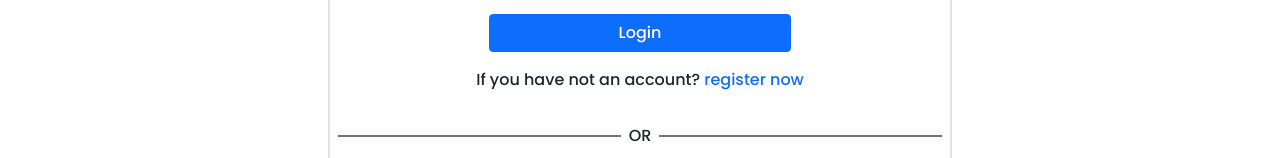
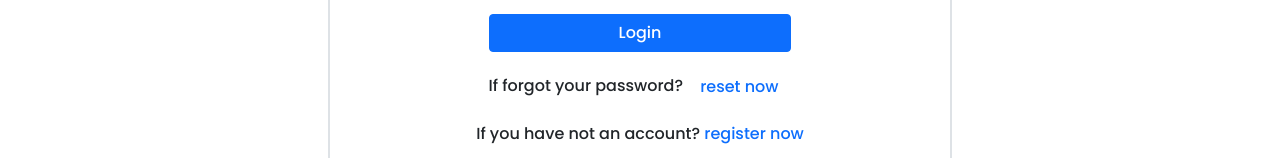
Before and after one commit to arifmia1129/laptop-city-client, a React (Create React App) app: page /login in a window 1280 px wide. Shown: the part 269-427 px from the top of the page. Built offline with nearby package versions, Linux system fonts and the light colour scheme; no server answers.

Commit message:
password reset added

```diff
--- a/src/pages/Authentication/Login.js
+++ b/src/pages/Authentication/Login.js
@@ -1,6 +1,6 @@
-import React from 'react';
+import React, { useRef } from 'react';
 import { Button, Form } from 'react-bootstrap';
-import { useSignInWithEmailAndPassword } from 'react-firebase-hooks/auth';
+import { useSendPasswordResetEmail, useSignInWithEmailAndPassword } from 'react-firebase-hooks/auth';
 import { Link, useLocation, useNavigate } from 'react-router-dom';
 import { toast, ToastContainer } from 'react-toastify';
 import auth from '../../firebase.init';
@@ -11,6 +11,10 @@ import useToken from "../../hooks/useToken";
 const Login = () => {
     const navigate = useNavigate();
     const location = useLocation();
+    const emailRef = useRef("");
+    const passRef = useRef("");
+
+
     const from = location.state?.from?.pathname || "/";
     const [
         signInWithEmailAndPassword,
@@ -19,7 +23,10 @@ const Login = () => {
         error,
     ] = useSignInWithEmailAndPassword(auth);
 
-    const [token] = useToken(user);
+    const [sendPasswordResetEmail, sending] = useSendPasswordResetEmail(auth);
+
+
+    const [token] = useToken();
     if (error) {
         toast(error.message);
     }
@@ -27,23 +34,34 @@ const Login = () => {
     if (loading) {
         return <Loading></Loading>
     }
-    if (user) {
+    if (token) {
         navigate(from, { replace: true });
     }
 
 
     const handleFormSubmit = e => {
         e.preventDefault();
-        const email = e.target.email.value;
-        const password = e.target.password.value;
+        const email = emailRef?.current?.value;
+        const password = passRef?.current?.value;
         signInWithEmailAndPassword(email, password);
+    }
+
+    const handleReset = async () => {
+        const email = emailRef?.current?.value;
+        if (email) {
+            await sendPasswordResetEmail(email);
+            toast('Sent email');
+        }
+        else {
+            toast("Enter your email address");
+        }
     }
     return (
         <div className="p-3">
             <Form className='user-form border border-2 p-2 rounded mx-auto' onSubmit={handleFormSubmit}>
                 <Form.Group className="mb-3" controlId="formBasicEmail">
                     <Form.Label>Email address</Form.Label>
-                    <Form.Control type="email" name="email" placeholder="Enter email" />
+                    <Form.Control ref={emailRef} type="email" name="email" placeholder="Enter email" />
                     <Form.Text className="text-muted">
                         We'll never share your email with anyone else.
                     </Form.Text>
@@ -51,11 +69,12 @@ const Login = () => {
 
                 <Form.Group className="mb-3" controlId="formBasicPassword">
                     <Form.Label>Password</Form.Label>
-                    <Form.Control type="password" name="password" placeholder="Password" />
+                    <Form.Control ref={passRef} type="password" name="password" placeholder="Password" />
                 </Form.Group>
                 <Button className='w-50 mx-auto d-block' variant="primary" type="submit">
                     Login
                 </Button>
+                <p className="text-center my-3">If forgot your password? <span className='btn text-primary' onClick={handleReset}>reset now</span></p>
                 <p className="text-center my-3">If you have not an account? <Link style={{ textDecoration: "none" }} to="/register">register now</Link></p>
 
                 <div className='d-flex justify-content-center align-items-center'>
--- a/src/pages/Authentication/Register.js
+++ b/src/pages/Authentication/Register.js
@@ -6,6 +6,7 @@ import { useCreateUserWithEmailAndPassword, useUpdateProfile } from 'react-fireb
 import auth from "../../firebase.init";
 import Loading from '../Shared/Loading/Loading';
 import { toast, ToastContainer } from 'react-toastify';
+import useToken from '../../hooks/useToken';
 
 const Register = () => {
 
@@ -24,6 +25,9 @@ const Register = () => {
     const navigate = useNavigate();
     const location = useLocation();
     const from = location.state?.from?.pathname || "/";
+
+    const [token] = useToken();
+
     if (error) {
         return (
             <div>
@@ -35,7 +39,7 @@ const Register = () => {
     if (loading) {
         return <Loading></Loading>
     }
-    if (user && updating) {
+    if (updating && token) {
         return (
             <div>
                 {
--- a/src/pages/Authentication/SocialLogin/SocialLogin.js
+++ b/src/pages/Authentication/SocialLogin/SocialLogin.js
@@ -3,6 +3,7 @@ import { useSignInWithGoogle } from 'react-firebase-hooks/auth';
 import { useLocation, useNavigate } from 'react-router-dom';
 import { ToastContainer, toast } from 'react-toastify';
 import auth from "../../../firebase.init";
+import useToken from '../../../hooks/useToken';
 import Loading from '../../Shared/Loading/Loading';
 
 
@@ -11,6 +12,8 @@ const SocialLogin = () => {
     const location = useLocation();
     const from = location.state?.from?.pathname || "/";
     const [signInWithGoogle, user, loading, error] = useSignInWithGoogle(auth);
+
+    const [token] = useToken();
     if (error) {
         return (
             <div>
@@ -22,7 +25,7 @@ const SocialLogin = () => {
     if (loading) {
         return <Loading></Loading>
     }
-    if (user) {
+    if (token) {
         navigate(from, { replace: true });
     }
     return (
--- a/src/pages/Shared/RequireAuth/RequireAuth.js
+++ b/src/pages/Shared/RequireAuth/RequireAuth.js
@@ -22,7 +22,7 @@ const RequireAuth = ({ children }) => {
 
     if (!user.emailVerified && user.providerData[0].providerId === "password") {
         return <div className='px-2'>
-            <div className='container my-5 border border-3 border-danger text-center p-3'>
+            <div className='container my-5 border border-3 border-danger text-center p-3 rounded-3'>
                 <h3 className='text-danger fw-bold'>Warning!!! Because your email address not verified.</h3>
                 <p className='text-success'>If you want verify your email please click verify email button and check your email.</p>
                 <button onClick={async () => {
```
